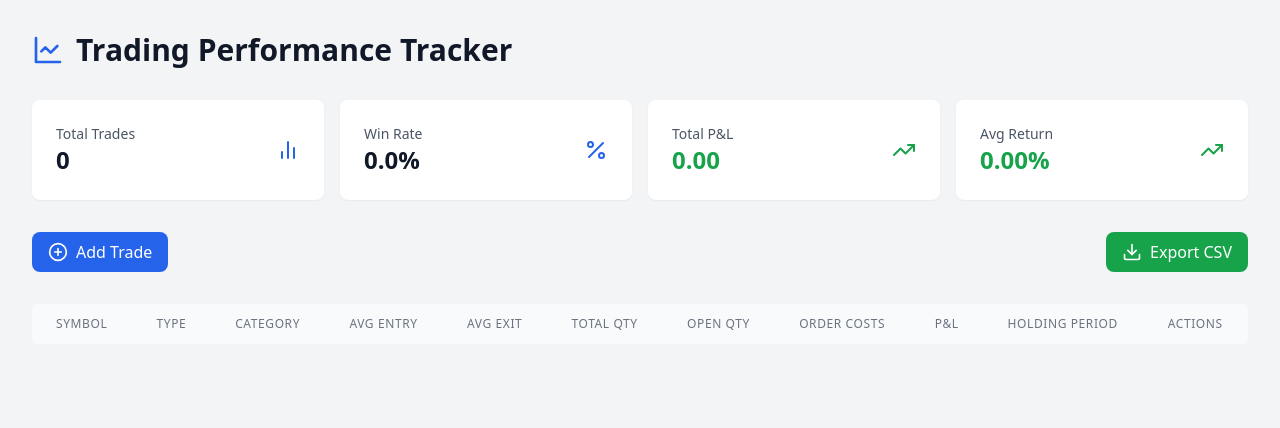
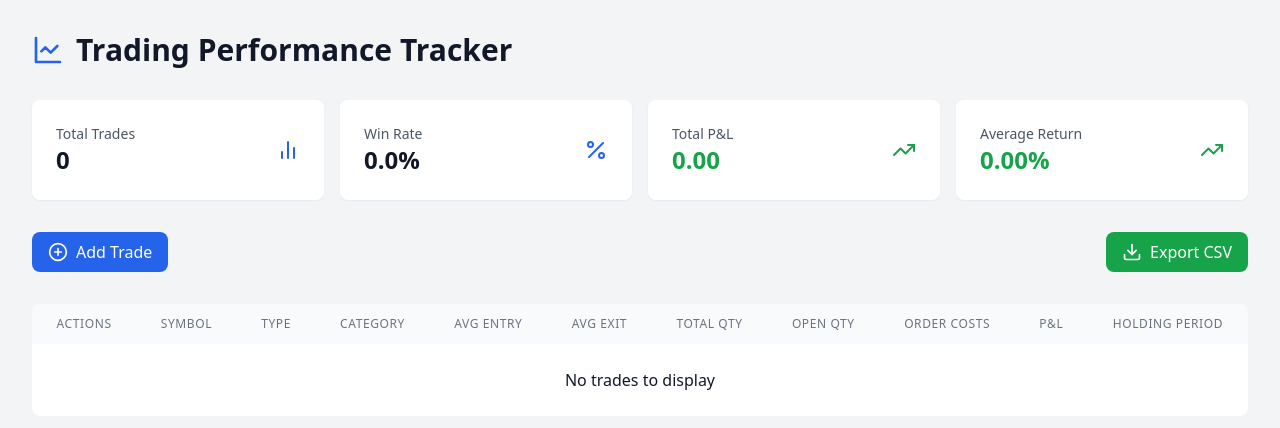
Before and after one commit to pujux/trading-performance-tracker, a React (Vite) app: page / in a window 1280 px wide. Shown: the top 428 px of the page. Built offline with nearby package versions, Linux system fonts and the light colour scheme.

Commit message:
refactoring and collapsible chart

```diff
--- a/src/App.tsx
+++ b/src/App.tsx
@@ -58,7 +58,7 @@ export default function App() {
         </div>
 
         <Dashboard stats={calculateStats()} />
-        {trades.length > 1 && <PerformanceChart trades={trades} />}
+        {trades.length > 0 && <PerformanceChart trades={trades} />}
         <TradeForm
           onAddTrade={handleAddTrade}
           onUpdateTrade={handleUpdateTrade}
--- a/src/components/Dashboard.tsx
+++ b/src/components/Dashboard.tsx
@@ -41,7 +41,7 @@ export default function Dashboard({ stats }: DashboardProps) {
       <div className="p-6 bg-white rounded-lg shadow-sm">
         <div className="flex items-center justify-between">
           <div>
-            <p className="text-sm font-medium text-gray-600">Avg Return</p>
+            <p className="text-sm font-medium text-gray-600">Average Return</p>
             <p className={`text-2xl font-semibold ${stats.averageReturn >= 0 ? "text-green-600" : "text-red-600"}`}>
               {(stats.averageReturn * 100).toFixed(2)}%
             </p>
--- a/src/components/TradeList.tsx
+++ b/src/components/TradeList.tsx
@@ -45,20 +45,27 @@ export default function TradeList({ trades, onDeleteTrade, onEditTrade }: TradeL
       <table className="min-w-full overflow-hidden bg-white rounded-lg">
         <thead className="bg-gray-50">
           <tr>
-            <th className="px-6 py-3 text-xs font-medium tracking-wider text-left text-gray-500 uppercase">Symbol</th>
-            <th className="px-6 py-3 text-xs font-medium tracking-wider text-left text-gray-500 uppercase">Type</th>
-            <th className="px-6 py-3 text-xs font-medium tracking-wider text-left text-gray-500 uppercase">Category</th>
-            <th className="px-6 py-3 text-xs font-medium tracking-wider text-left text-gray-500 uppercase">Avg Entry</th>
-            <th className="px-6 py-3 text-xs font-medium tracking-wider text-left text-gray-500 uppercase">Avg Exit</th>
-            <th className="px-6 py-3 text-xs font-medium tracking-wider text-left text-gray-500 uppercase">Total Qty</th>
-            <th className="px-6 py-3 text-xs font-medium tracking-wider text-left text-gray-500 uppercase">Open Qty</th>
-            <th className="px-6 py-3 text-xs font-medium tracking-wider text-left text-gray-500 uppercase">Order Costs</th>
-            <th className="px-6 py-3 text-xs font-medium tracking-wider text-left text-gray-500 uppercase">P&L</th>
-            <th className="px-6 py-3 text-xs font-medium tracking-wider text-left text-gray-500 uppercase">Holding Period</th>
-            <th className="px-6 py-3 text-xs font-medium tracking-wider text-left text-gray-500 uppercase">Actions</th>
+            <th className="px-6 py-3 text-xs font-medium tracking-wider text-center text-gray-500 uppercase">Actions</th>
+            <th className="px-6 py-3 text-xs font-medium tracking-wider text-center text-gray-500 uppercase">Symbol</th>
+            <th className="px-6 py-3 text-xs font-medium tracking-wider text-center text-gray-500 uppercase">Type</th>
+            <th className="px-6 py-3 text-xs font-medium tracking-wider text-center text-gray-500 uppercase">Category</th>
+            <th className="px-6 py-3 text-xs font-medium tracking-wider text-center text-gray-500 uppercase">Avg Entry</th>
+            <th className="px-6 py-3 text-xs font-medium tracking-wider text-center text-gray-500 uppercase">Avg Exit</th>
+            <th className="px-6 py-3 text-xs font-medium tracking-wider text-center text-gray-500 uppercase">Total Qty</th>
+            <th className="px-6 py-3 text-xs font-medium tracking-wider text-center text-gray-500 uppercase">Open Qty</th>
+            <th className="px-6 py-3 text-xs font-medium tracking-wider text-center text-gray-500 uppercase">Order Costs</th>
+            <th className="px-6 py-3 text-xs font-medium tracking-wider text-center text-gray-500 uppercase">P&L</th>
+            <th className="px-6 py-3 text-xs font-medium tracking-wider text-center text-gray-500 uppercase">Holding Period</th>
           </tr>
         </thead>
         <tbody className="divide-y divide-gray-200">
+          {sortedTrades.length === 0 && (
+            <tr>
+              <td colSpan={11} className="p-6 text-center text-gray-900">
+                No trades to display
+              </td>
+            </tr>
+          )}
           {sortedTrades.map((trade) => {
             const pnl = calculatePnL(trade);
             const isExpanded = expandedTrades.has(trade.id);
@@ -73,47 +80,55 @@ export default function TradeList({ trades, onDeleteTrade, onEditTrade }: TradeL
             return (
               <Fragment key={trade.id}>
                 <tr className="hover:bg-gray-50">
+                  <td className="px-6 py-4 text-sm text-gray-500 whitespace-nowrap">
+                    <div className="flex items-center justify-around gap-1">
+                      <button onClick={() => toggleExpand(trade.id)} className="p-1 rounded hover:bg-gray-100">
+                        {isExpanded ? <ChevronUp size={20} /> : <ChevronDown size={20} />}
+                      </button>
+                      <button
+                        onClick={() => onEditTrade(trade)}
+                        className="p-1 text-blue-600 rounded hover:bg-gray-100 hover:text-blue-900"
+                        title="Edit Trade"
+                      >
+                        <Edit2 size={16} />
+                      </button>
+                      <button
+                        onClick={() => onDeleteTrade(trade.id)}
+                        className="p-1 text-red-600 rounded hover:bg-gray-100 hover:text-red-900"
+                        title="Remove Trade"
+                      >
+                        <Trash size={16} />
+                      </button>
+                    </div>
+                  </td>
                   <td className="px-6 py-4 text-sm font-medium text-gray-900 whitespace-nowrap">
                     <div className="flex items-center gap-2">
-                      <button onClick={() => toggleExpand(trade.id)} className="p-1 rounded hover:bg-gray-100">
-                        {isExpanded ? <ChevronUp size={16} /> : <ChevronDown size={16} />}
-                      </button>
                       {pnl >= 0 ? <ArrowUpCircle className="text-green-500" size={20} /> : <ArrowDownCircle className="text-red-500" size={20} />}
                       {trade.symbol}
                     </div>
                   </td>
-                  <td className="px-6 py-4 text-sm text-gray-500 whitespace-nowrap">
+                  <td className="px-6 py-4 text-sm text-center text-gray-500 whitespace-nowrap">
                     <span
                       className={`px-2 py-1 rounded-full text-xs ${trade.type === "buy" ? "bg-green-100 text-green-800" : "bg-red-100 text-red-800"}`}
                     >
                       {trade.type.toUpperCase()}
                     </span>
                   </td>
-                  <td className="px-6 py-4 text-sm text-gray-500 whitespace-nowrap">
+                  <td className="px-6 py-4 text-sm text-center text-gray-500 whitespace-nowrap">
                     <span className="px-2 py-1 text-xs text-blue-800 bg-blue-100 rounded-full">{trade.category}</span>
                   </td>
-                  <td className="px-6 py-4 text-sm text-gray-500 whitespace-nowrap">{avgEntryPrice.toFixed(2)}</td>
-                  <td className="px-6 py-4 text-sm text-gray-500 whitespace-nowrap">{avgExitPrice.toFixed(2)}</td>
-                  <td className="px-6 py-4 text-sm text-gray-500 whitespace-nowrap">{totalEntryQty}</td>
-                  <td className="px-6 py-4 text-sm text-gray-500 whitespace-nowrap">{openQty}</td>
-                  <td className="px-6 py-4 text-sm text-gray-500 whitespace-nowrap">{totalOrderCosts.toFixed(2)}</td>
-                  <td className="px-6 py-4 text-sm text-gray-500 whitespace-nowrap">
+                  <td className="px-6 py-4 text-sm text-right text-gray-500 whitespace-nowrap">{avgEntryPrice.toFixed(2)}</td>
+                  <td className="px-6 py-4 text-sm text-right text-gray-500 whitespace-nowrap">{avgExitPrice.toFixed(2)}</td>
+                  <td className="px-6 py-4 text-sm text-right text-gray-500 whitespace-nowrap">{totalEntryQty}</td>
+                  <td className="px-6 py-4 text-sm text-right text-gray-500 whitespace-nowrap">{openQty}</td>
+                  <td className="px-6 py-4 text-sm text-right text-gray-500 whitespace-nowrap">{totalOrderCosts.toFixed(2)}</td>
+                  <td className="px-6 py-4 text-sm text-right text-gray-500 whitespace-nowrap">
                     <span className={openQty === 0 ? (pnl >= 0 ? "text-green-600" : "text-red-600") : ""}>
                       {openQty === 0 ? pnl.toFixed(2) : "..."}
                     </span>
                   </td>
-                  <td className="px-6 py-4 text-sm text-gray-500 whitespace-nowrap" title={holdingPeriod.fullPeriod}>
+                  <td className="px-6 py-4 text-sm text-right text-gray-500 whitespace-nowrap" title={holdingPeriod.fullPeriod}>
                     {holdingPeriod.shortPeriod}
-                  </td>
-                  <td className="px-6 py-4 text-sm text-gray-500 whitespace-nowrap">
-                    <div className="flex items-center justify-around gap-2">
-                      <button onClick={() => onEditTrade(trade)} className="text-blue-600 hover:text-blue-900" title="Edit Trade">
-                        <Edit2 size={16} />
-                      </button>
-                      <button onClick={() => onDeleteTrade(trade.id)} className="text-red-600 hover:text-red-900" title="Remove Trade">
-                        <Trash size={16} />
-                      </button>
-                    </div>
                   </td>
                 </tr>
                 {isExpanded && (
@@ -124,16 +139,16 @@ export default function TradeList({ trades, onDeleteTrade, onEditTrade }: TradeL
                         <table className="min-w-full divide-y divide-gray-200">
                           <thead>
                             <tr>
-                              <th className="px-4 py-2 text-xs font-medium text-left text-gray-500">Type</th>
-                              <th className="px-4 py-2 text-xs font-medium text-left text-gray-500">Price</th>
-                              <th className="px-4 py-2 text-xs font-medium text-left text-gray-500">Quantity</th>
-                              <th className="px-4 py-2 text-xs font-medium text-left text-gray-500">Order Cost</th>
+                              <th className="px-4 py-2 text-xs font-medium text-center text-gray-500">Type</th>
+                              <th className="px-4 py-2 text-xs font-medium text-right text-gray-500">Price</th>
+                              <th className="px-4 py-2 text-xs font-medium text-right text-gray-500">Quantity</th>
+                              <th className="px-4 py-2 text-xs font-medium text-right text-gray-500">Order Cost</th>
                             </tr>
                           </thead>
                           <tbody className="divide-y divide-gray-200">
                             {trade.transactions.map((transaction, index) => (
                               <tr key={index}>
-                                <td className="px-4 py-2 text-sm">
+                                <td className="px-4 py-2 text-sm text-center">
                                   <span
                                     className={`px-2 py-1 rounded-full text-xs ${
                                       transaction.type === "entry" ? "bg-purple-100 text-purple-800" : "bg-orange-100 text-orange-800"
@@ -142,9 +157,9 @@ export default function TradeList({ trades, onDeleteTrade, onEditTrade }: TradeL
                                     {transaction.type.toUpperCase()}
                                   </span>
                                 </td>
-                                <td className="px-4 py-2 text-sm">{transaction.price.toFixed(2)}</td>
-                                <td className="px-4 py-2 text-sm">{transaction.quantity}</td>
-                                <td className="px-4 py-2 text-sm">{transaction.orderCost.toFixed(2)}</td>
+                                <td className="px-4 py-2 text-sm text-right">{transaction.price.toFixed(2)}</td>
+                                <td className="px-4 py-2 text-sm text-right">{transaction.quantity}</td>
+                                <td className="px-4 py-2 text-sm text-right">{transaction.orderCost.toFixed(2)}</td>
                               </tr>
                             ))}
                           </tbody>
```
Also changed, not shown: src/components/PerformanceChart.tsx (+12 -4 lines), src/components/TradeForm.tsx (+13 -9 lines).
